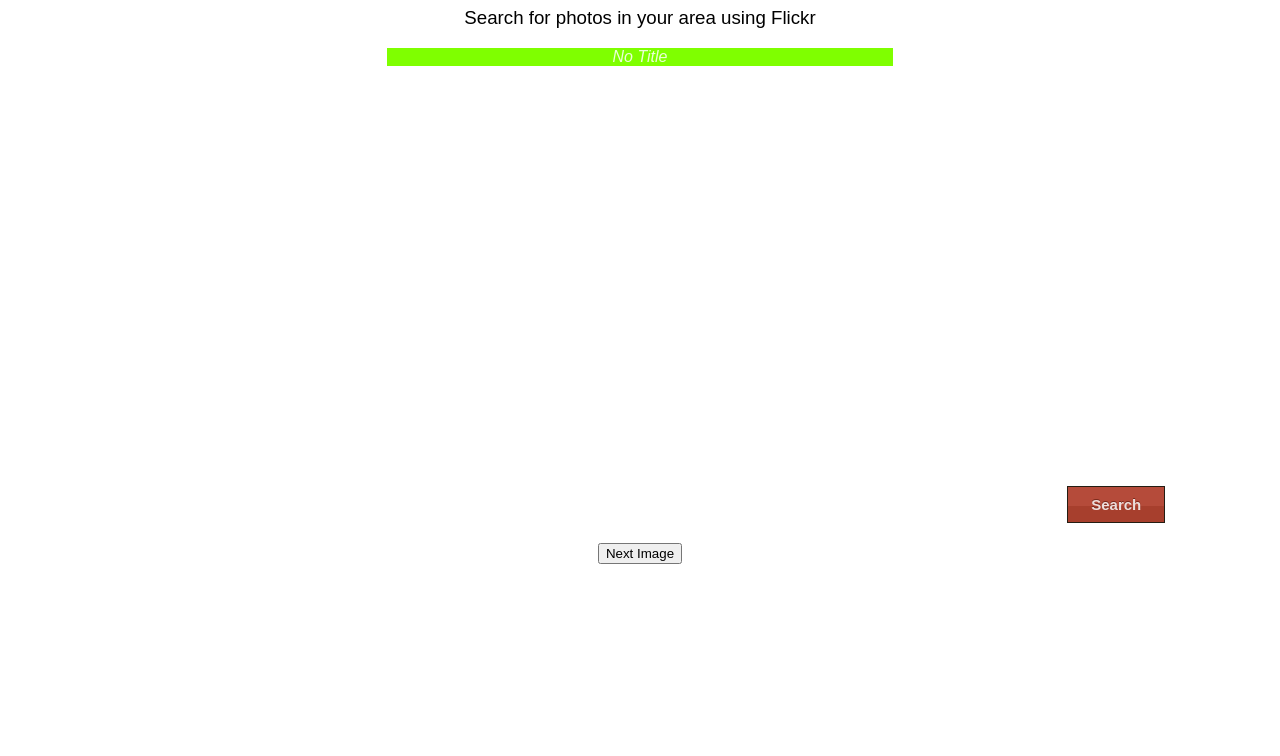
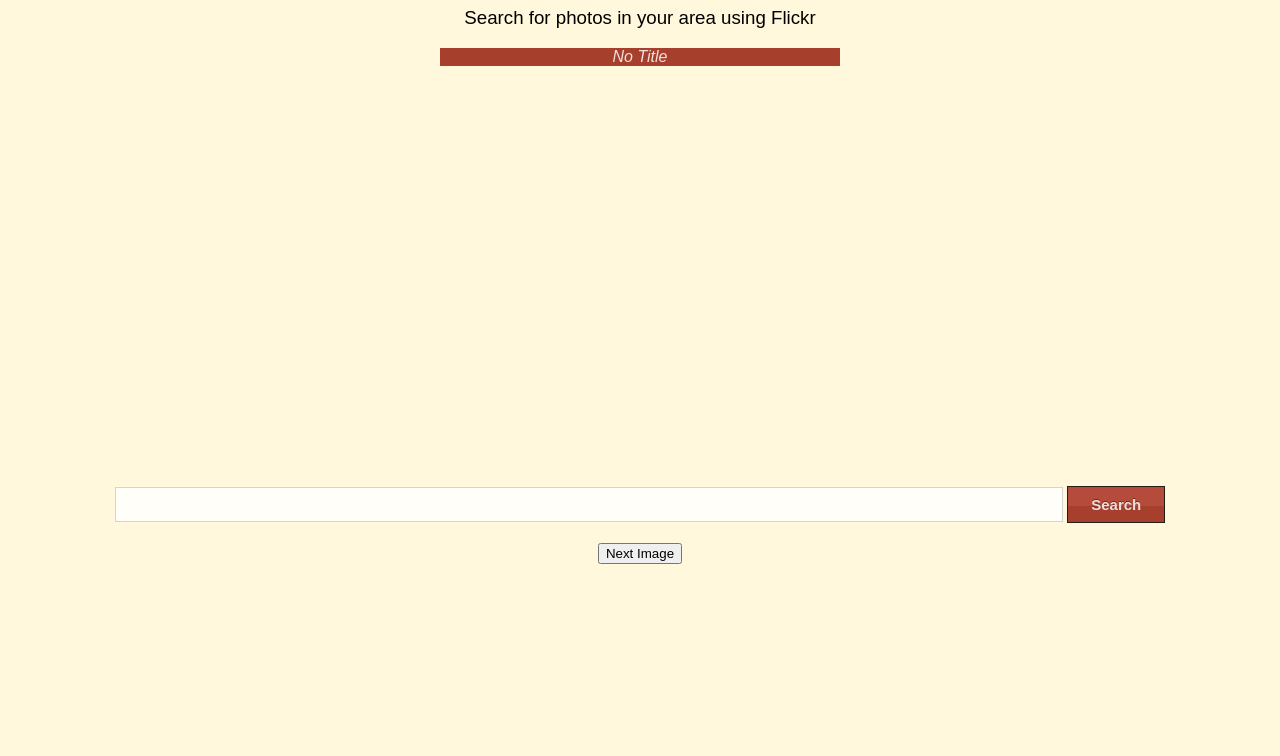
Before and after one commit to marcornett/photos-from-here, a plain HTML site: page index.html in a window 1280 px wide. Shown: the part 73-829 px from the top of the page. Drawn offline with Linux system fonts and the light colour scheme.

Commit message:
Update to colors.

```diff
--- a/style.css
+++ b/style.css
@@ -4,7 +4,8 @@
 
 body{
     height: 100vh;
-	font-family: Arial;
+    font-family: Arial;
+    background-color: cornsilk;
 }
 
 header{
@@ -20,9 +21,9 @@ header h3{
     margin-bottom: 30px;
     color: #ffffffd7;
     font-size: 16px;
-    width: 40%;
+    width: 400px;
     margin: 0 auto;
-    background-color: chartreuse;
+    background-color: #a73f2d;
 }
 
 #image-container{
@@ -39,6 +40,16 @@ header h3{
     margin-top: 20px;
 }
 
+#user-input{
+    width: 75%;
+    height: 35px;
+    border: none;
+    padding: 9px 23px;
+    background-color: #ffffffd7;
+    font-size: 15px;
+    border: 1px solid rgb(211, 211, 211);
+}
+
 #submit{
     box-shadow: inset 0px 34px 0px -15px #b54b3a;
 	background-color:#a73f2d;
@@ -53,14 +64,6 @@ header h3{
 	padding: 9px 23px;
 }
 
-#user-input{
-    width: 75%;
-    height: 35px;
-    border: none;
-    padding: 9px 23px;
-    background-color: #ffffffd7;
-    font-size: 15px;
-}
 
 
 #next-container{
@@ -69,9 +72,6 @@ header h3{
 }
 
 @media all and (max-width: 600px){
-    body{
-        background-color: blue;
-    }
     #image-container{
         width: 100%;
     }
```
